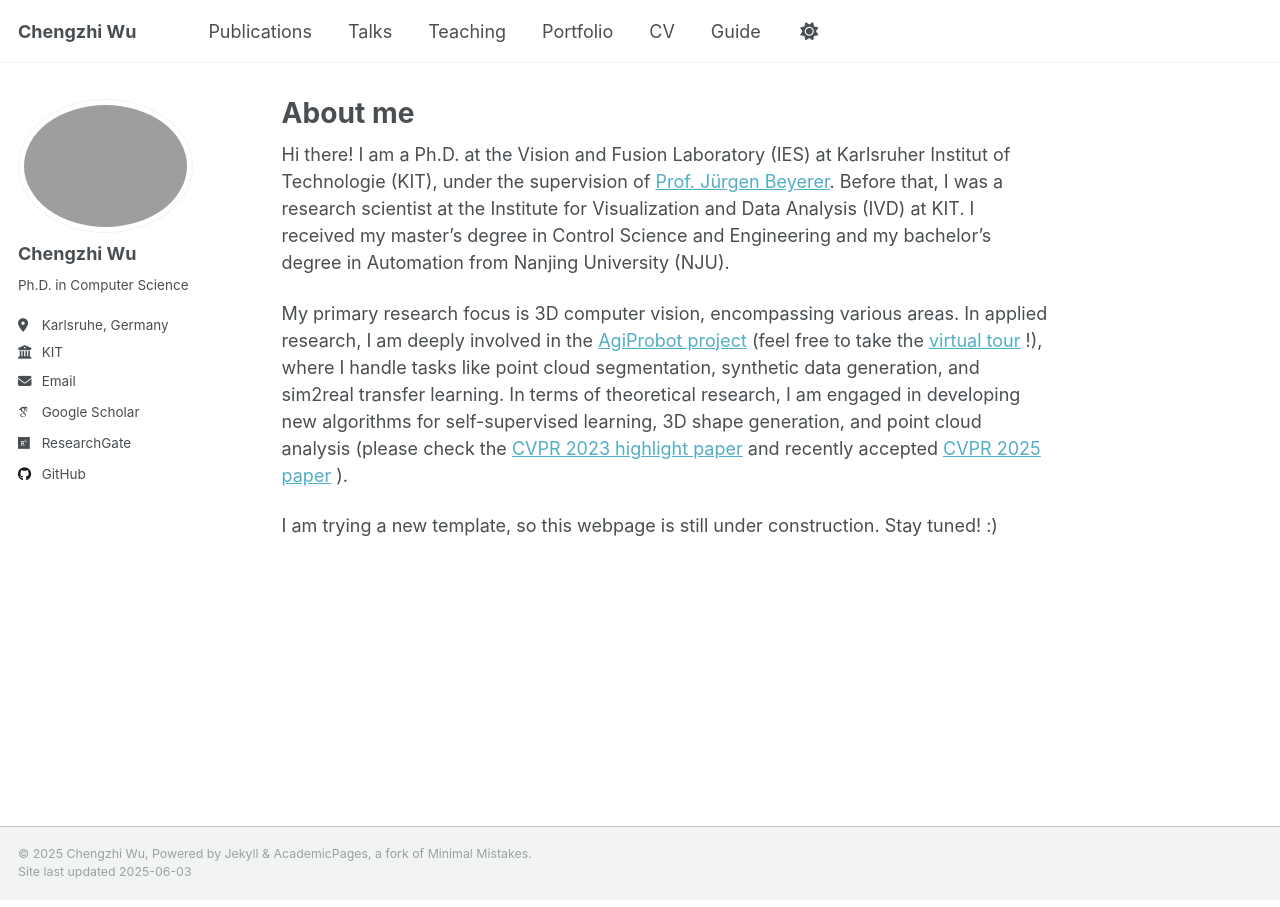
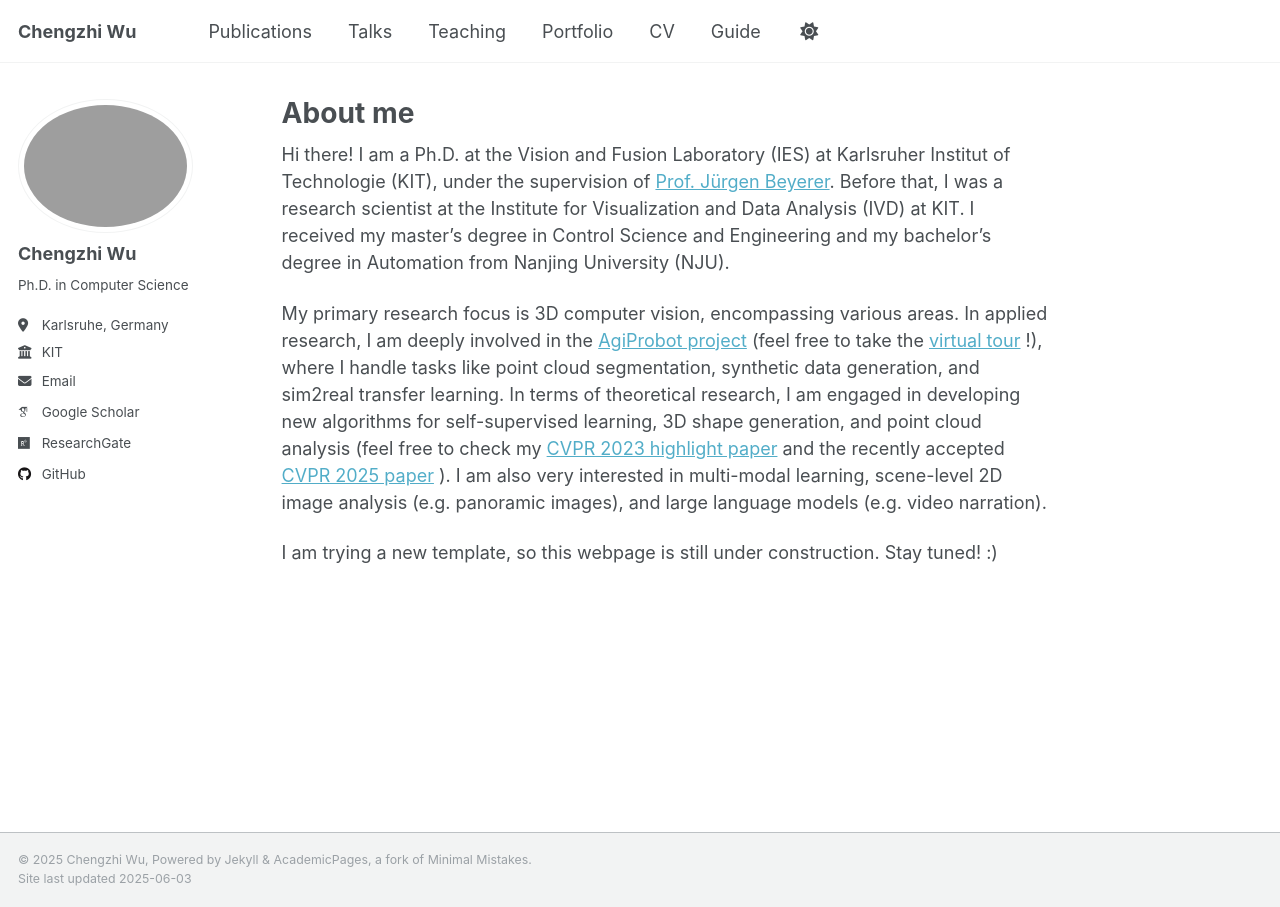
Before and after one commit to stevenczwu/stevenczwu.github.io, a Jekyll site: the page built from _pages/about.md, in a window 1280 px wide. Built offline with Jekyll 4.4.1, drawn with Linux system fonts in a browser that asks for light colours; some web fonts are replaced.

Commit message:
Update about.md

```diff
--- a/_pages/about.md
+++ b/_pages/about.md
@@ -9,6 +9,6 @@ redirect_from:
 
 Hi there! I am a Ph.D. at the Vision and Fusion Laboratory (IES) at Karlsruher Institut of Technologie (KIT), under the supervision of [Prof. Jürgen Beyerer](https://ies.iar.kit.edu/1473_1497.php). Before that, I was a research scientist at the Institute for Visualization and Data Analysis (IVD) at KIT. I received my master’s degree in Control Science and Engineering and my bachelor’s degree in Automation from Nanjing University (NJU).
 
-My primary research focus is 3D computer vision, encompassing various areas. In applied research, I am deeply involved in the [AgiProbot project](https://www.wbk.kit.edu/wbkintern/Forschung/Projekte/AgiProbot/) (feel free to take the [virtual tour](https://www.wbk.kit.edu/wbkintern/Forschung/Projekte/AgiProbot/Tour/index.htm) !), where I handle tasks like point cloud segmentation, synthetic data generation, and sim2real transfer learning. In terms of theoretical research, I am engaged in developing new algorithms for self-supervised learning, 3D shape generation, and point cloud analysis (please check the [CVPR 2023 highlight paper](https://arxiv.org/abs/2302.14673) and recently accepted [CVPR 2025 paper](https://arxiv.org/abs/2504.19581) ).
+My primary research focus is 3D computer vision, encompassing various areas. In applied research, I am deeply involved in the [AgiProbot project](https://www.wbk.kit.edu/wbkintern/Forschung/Projekte/AgiProbot/) (feel free to take the [virtual tour](https://www.wbk.kit.edu/wbkintern/Forschung/Projekte/AgiProbot/Tour/index.htm) !), where I handle tasks like point cloud segmentation, synthetic data generation, and sim2real transfer learning. In terms of theoretical research, I am engaged in developing new algorithms for self-supervised learning, 3D shape generation, and point cloud analysis (feel free to check my [CVPR 2023 highlight paper](https://arxiv.org/abs/2302.14673) and the recently accepted [CVPR 2025 paper](https://arxiv.org/abs/2504.19581) ). I am also very interested in multi-modal learning, scene-level 2D image analysis (e.g. panoramic images), and large language models (e.g. video narration).
 
 I am trying a new template, so this webpage is still under construction. Stay tuned! :)
```
